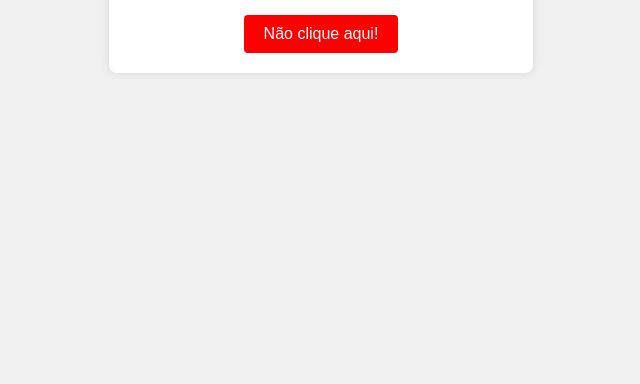
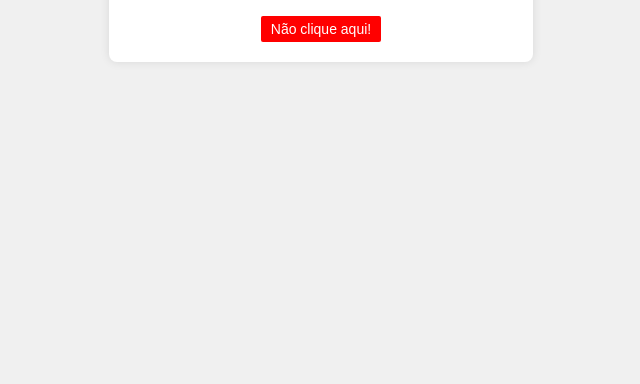
Before and after one commit to Marcelinhox/atividadecss, a plain HTML site: page index.html in a window 1280 px wide. Shown: the part 416-800 px from the top of the page, without its empty margins (319-959 px from the left). Drawn offline with Linux system fonts and the light colour scheme.

Commit message:
Update styles.css

```diff
--- a/styles.css
+++ b/styles.css
@@ -18,15 +18,16 @@ body {
 }
 
 button {
-    padding: 10px 20px;
-    font-size: 16px;
-    margin-top: 20px;
+    padding: 5px 10px;
+    font-size: 14px;
+    margin-top: 10px;
     cursor: pointer;
     border: none;
-    border-radius: 4px;
+    border-radius: 2px;
     background-color: #FF0000;
     color: white;
 }
+
 
 button:hover {
     background-color: #0056b3;
```
